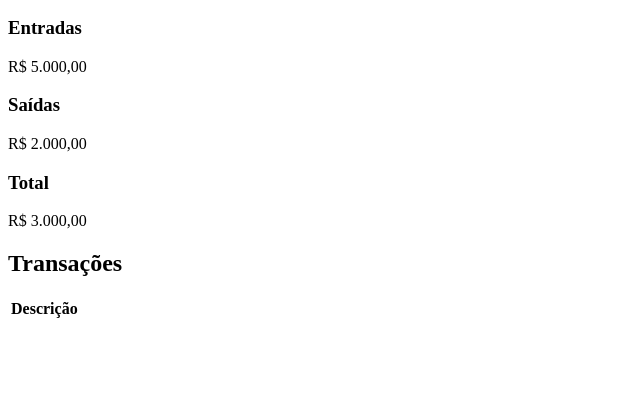
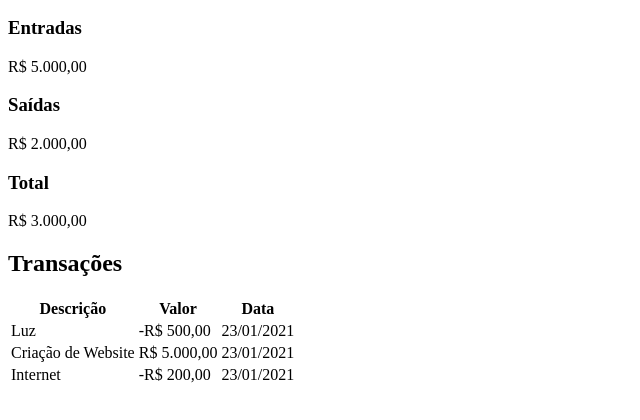
Before and after one commit to pallomagualter/MaratonaDiscover, a plain HTML site: page index.html in a window 1280 px wide. Shown: the part 110-530 px from the top of the page, without its empty margins (0-640 px from the left). Drawn offline with Linux system fonts and the light colour scheme.

Commit message:
html table

```diff
--- a/index.html
+++ b/index.html
@@ -20,14 +20,34 @@
     <p>R$ 3.000,00</p>
 
     <h2>Transações</h2>
+<!-- ALT + Shift + seta para baixo -para criar linhas iguais a seleção-->
 
     <table>
         <thead>
             <tr>
                 <th>Descrição</th>
+                <th>Valor</th>
+                <th>Data</th>
             </tr>
         </thead>
         <tbody>
+            <tr>
+                <td>Luz</td>
+                <td>-R$ 500,00</td>
+                <td>23/01/2021</td>
+            </tr>
+
+            <tr>
+                <td>Criação de Website</td>
+                <td>R$ 5.000,00</td>
+                <td>23/01/2021</td>
+            </tr>
+
+            <tr>
+                <td>Internet</td>
+                <td>-R$ 200,00</td>
+                <td>23/01/2021</td>
+            </tr>
 
         </tbody>
     </table>
```
